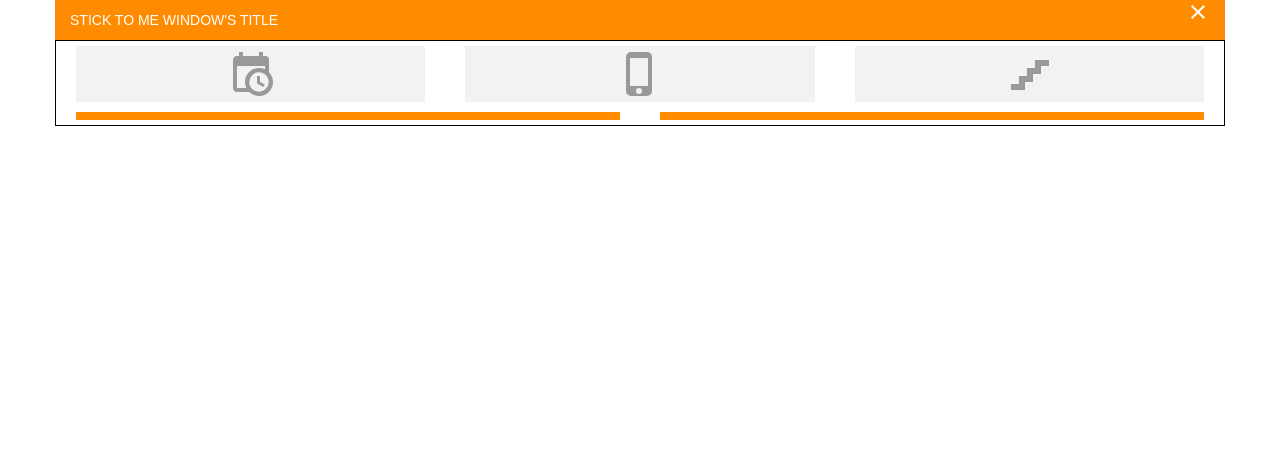
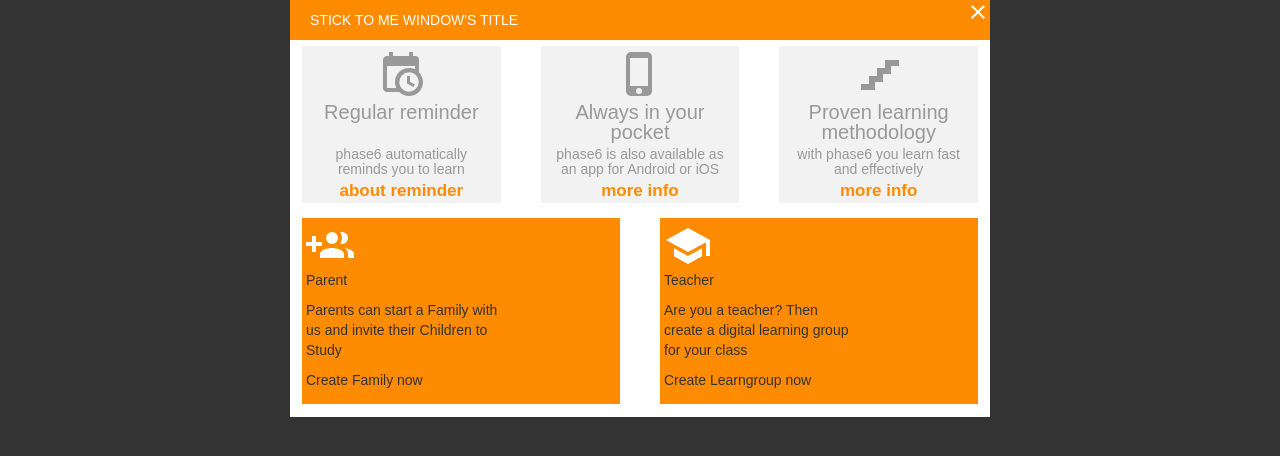
Before and after one commit to TheT1ng/MenuFromScreenshot, a plain HTML site: page index.html in a window 1280 px wide. Drawn offline with Linux system fonts and the light colour scheme.

Commit message:
Second commit

```diff
--- a/css/style.css
+++ b/css/style.css
@@ -1,9 +1,15 @@
 *{
-    font-family: Arial;
+    font-family: sans-serif;
+    cursor:default;
+}
+
+body{
+    background: #333;
 }
 
 #back{
-    padding: 0;
+    margin: auto;
+    width:700px;
 }
 
 #top{
@@ -14,17 +20,39 @@
 
 span{
     color:white;
+    margin-left: 20px;
 }
 
 #main{
     background: #FFFFFF;
-    border: 1px solid black;
+    padding: 1px 7px 8px 7px;
 }
 
 .card{
     background: #F2F2F2;
-    padding: 4px;
+    padding: 4px 4px 0 4px;
     margin: 5px;
+}
+
+.textTop{
+    margin-top:4px;
+    margin-bottom: 5px;
+    font-size: 20px;
+    color: #999;
+    line-height: 20px;
+}
+
+.textMid{
+    margin-bottom: 2px;
+    font-size: 14px;
+    color: #999;
+    line-height: 15px;
+}
+
+.textBot{
+    font-size: 17px;
+    color: #FF8C00;
+    font-weight: bold;
 }
 
 .cardBot{
@@ -32,3 +60,11 @@
     padding: 4px;
     margin: 5px;
 }
+
+.card:hover{
+
+}
+
+.cardBot:hover{
+    background: #FAFAD2;
+}
--- a/index.html
+++ b/index.html
@@ -9,38 +9,53 @@
     <script src="js/bootstrap.min.js"></script>
 </head>
 <body>
-<div id="back" class="container">
-    <div id="top" class="container">
+<div id="back">
+    <div id="top" >
         <span>STICK TO ME WINDOW'S TITLE</span>
         <img src="images/close.svg" class="pull-right">
     </div>
-    <div id="main" class="container">
+    <div id="main" >
         <div class="row">
             <div class="col-md-4">
                <div class="card">
                    <img src="images/calendar-clock.svg" class="center-block">
+                   <p class="text-center textTop">Regular reminder</p>
+                   <p class="text-center textMid" style="margin-top: 25px">phase6 automatically <br> reminds you to learn</p>
+                   <p class="text-center textBot">about reminder</p>
                </div>
             </div>
             <div class="col-md-4">
                 <div class="card">
                     <img src="images/cellphone-iphone.svg" class="center-block">
+                    <p class="text-center textTop">Always in your <br> pocket</p>
+                    <p class="text-center textMid">phase6 is also available as <br> an app for Android or iOS</p>
+                    <p class="text-center textBot">more info</p>
                 </div>
             </div>
             <div class="col-md-4">
                 <div class="card">
                     <img src="images/stairs.svg" class="center-block">
+                    <p class="text-center textTop">Proven learning <br> methodology</p>
+                    <p class="text-center textMid">with phase6 you learn fast <br> and effectively</p>
+                    <p class="text-center textBot">more info</p>
                 </div>
             </div>
         </div>
         <div class="row">
             <div class="col-lg-6">
                 <div class="cardBot">
-
+                    <img src="images/account-multiple-plus.svg">
+                    <p>Parent</p>
+                    <p>Parents can start a Family with <br> us and invite their Children to <br> Study</p>
+                    <p>Create Family now</p>
                 </div>
-            </div>
+          </div>
             <div class="col-lg-6">
                 <div class="cardBot">
-
+                    <img src="images/school.svg">
+                    <p>Teacher</p>
+                    <p>Are you a teacher? Then <br> create a digital learning group <br> for your class</p>
+                    <p>Create Learngroup now</p>
                 </div>
             </div>
         </div>
```
Also changed, not shown: images/account-multiple-plus.svg (added), images/school.svg (added).
